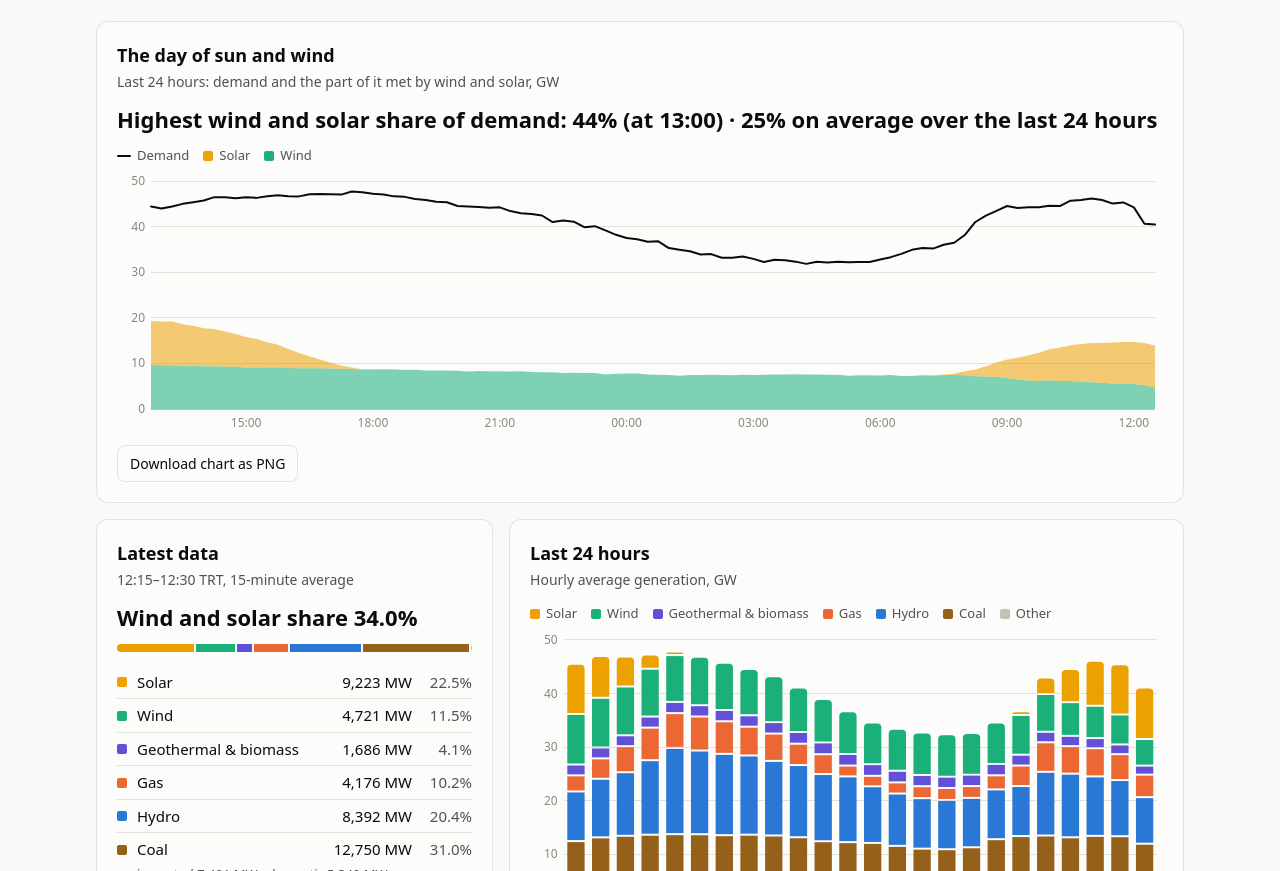
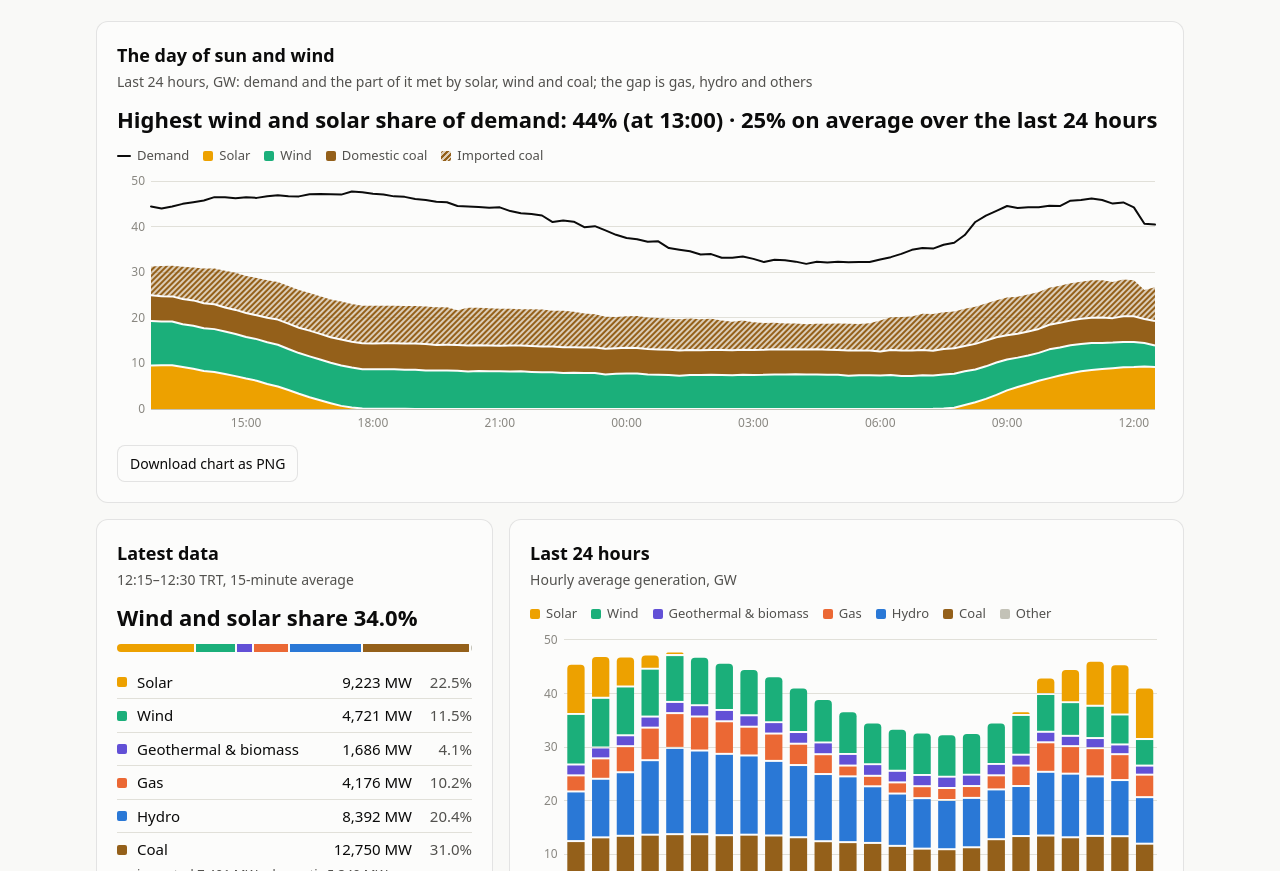
Before and after one commit to bsgumus/cop31antalya, a plain HTML site: page index.html in a window 1280 px wide. Shown: the part 830-1701 px from the top of the page. Drawn offline with Linux system fonts and the light colour scheme.

Commit message:
Güneş ve rüzgârın günü: yerli ve ithal kömür katmanları
Yığın alttan üste güneş, rüzgâr, yerli kömür (linyit, taş kömürü, asfaltit),
ithal kömür (aynı kahverengi, taralı); tüketim çizgisi üstte, aradaki boşluk
doğalgaz, hidro ve diğerleri. İpucunda kömür payı; PNG lejantı taralı anahtar.

Co-Authored-By: Claude Opus 5.5 <noreply@anthropic.com>

```diff
--- a/index.html
+++ b/index.html
@@ -275,6 +275,10 @@ body.widget .gunes-gunu, body.widget .gunler, body.widget .paylas, body.widget .
 .lejant .cizgi { width: 14px; height: 2px; border-radius: 1px; background: var(--ink); display: inline-block; }
 .lejant .kesik { width: 16px; height: 2px; display: inline-block; background: repeating-linear-gradient(90deg, currentColor 0 4px, transparent 4px 7px); }
 .lejant .daire { width: 9px; height: 9px; border-radius: 50%; display: inline-block; }
+/* İthal kömür: kömür kahverengisi, çapraz taralı (yerli kömür düz). İki ayrı kahverengi tonu koyu temada
+   doğrulayıcıdan geçmiyor; aynı renk + tarama ikisini hem renk körlüğünde hem baskıda ayırır. */
+.tarali { color: var(--g-komur); background: repeating-linear-gradient(135deg, currentColor 0 2px, transparent 2px 4px), color-mix(in srgb, currentColor 30%, transparent); }
+.ipucu .anahtar.tarali { height: 8px; }
 svg.grafik .imlec { stroke: var(--ink-2); stroke-width: 1; pointer-events: none; }
 body.widget main { padding: 12px; max-width: none; }
 body.widget h1 { font-size: clamp(16px, 3.6vw, 22px); margin: 6px 0 0; max-width: none; }
@@ -529,7 +533,7 @@ const METIN = {
     sBaslik: "Son veri", sAlt: "{a}–{b} TSİ, 15 dakikalık ortalama",
     geriGunCop: " · COP31'in {n}. günü", canliyaDon: "← Canlı sayaca dön", durumGun: "Arşiv · {tarih}", gunBaglanti: "Bu günün bağlantısı",
     sBaslikGun: "Günün ortalama karışımı", sAltGun: "{tarih}, 24 saatlik ortalama", tuketimGun: "Ortalama karbon yoğunluğu {g} g CO₂/kWh",
-    ggAltGun: "{tarih}: tüketim ve bunun rüzgârla güneşten karşılanan kısmı, GW", gBaslikGun: "Saat saat üretim", gAltGun: "{tarih}, saatlik ortalama, GW",
+    ggAltGun: "{tarih}, GW: tüketim ve bunun güneş, rüzgâr ve kömürle karşılanan kısmı; aradaki boşluk doğalgaz, hidro ve diğerleri", gBaslikGun: "Saat saat üretim", gAltGun: "{tarih}, saatlik ortalama, GW",
     sssBaslik: "Sık sorulan sorular",
     sss: [
       ["Bu rakamlar resmî mi?", "Üretim verisi TEİAŞ'ın resmî Yük Tevzi Bilgi Sistemi'nden geliyor. Kömür, CO₂ ve maliyet rakamları bu verinin üzerine yapılan hesaplamalar: resmî istatistik değil, yöntemi aşağıda açıkça yazılı tahminler."],
@@ -548,7 +552,7 @@ const METIN = {
     pngIndir: "Grafiği PNG olarak indir", csvGunluk: "Günlük veri (CSV)", csvDakika: "15 dakikalık veri (CSV)",
     indirNot: "Kaynak göstererek serbestçe kullanabilirsiniz. 15 dakikalık dosya, tablodaki günlerin TEİAŞ ham verisini içerir.",
     pngKaynak: "cop31antalya.org · Kaynak: TEİAŞ YTBS",
-    ggBaslik: "Güneş ve rüzgârın günü", ggAlt: "Son 24 saat: tüketim ve bunun rüzgârla güneşten karşılanan kısmı, GW",
+    ggBaslik: "Güneş ve rüzgârın günü", ggAlt: "Son 24 saat, GW: tüketim ve bunun güneş, rüzgâr ve kömürle karşılanan kısmı; aradaki boşluk doğalgaz, hidro ve diğerleri",
     ggManset: "Rüzgâr ve güneşin tüketimdeki en yüksek payı: {p} (saat {s}) · son 24 saatin ortalaması {o}",
     ggMansetGun: "Rüzgâr ve güneşin tüketimdeki en yüksek payı: {p} (saat {s}) · günün ortalaması {o}",
     emBaslik: "Türkiye'nin emisyon hedefleri", emAlt: "Net sera gazı emisyonu (arazi kullanımı ve ormancılık dahil), milyon ton CO₂ eşdeğeri",
@@ -569,7 +573,7 @@ const METIN = {
     kopyalandi: "Kopyalandı",
     donemYazi: { onizleme: "Bugün (saat {s} itibarıyla)", cop: "COP31 başladığından bu yana (saat {s} itibarıyla)", bitti: "COP31 boyunca (9–20 Kasım)", gun: "{tarih} günü" },
     paylasCumle: "{d} Türkiye'de elektrik üretmek için {komur} ton kömür yakıldı; bu yaklaşık {kamyon} kamyon yük demek.",
-    tuketimAd: "Tüketim", rgPayAd: "Rüzgâr + güneş payı",
+    tuketimAd: "Tüketim", rgPayAd: "Rüzgâr + güneş payı", komurPayAd: "Kömür payı", yerliKomurAd: "Yerli kömür", ithalKomurAd: "İthal kömür",
     saat: "Saat", toplam: "Toplam", kismi: "kısmi saat",
     dBaslik: "Gün gün", dAltCop: "COP31 günleri", dAltOnce: "Son günler",
     dSutun: ["Gün", "Üretim (GWh)", "Rüzgâr + güneş", "Yakılan kömür (ton)", "CO₂ (ton)", "İthal kömüre ödenen", "Doğalgaza ödenen"],
@@ -595,7 +599,7 @@ const METIN = {
       "Doğalgaz: TEİAŞ'ın 2025 yakıt tüketimi gaz santrallerinin üretimine bölündüğünde elektrik MWh'i başına {m3} m³ gaz çıkıyor (kojenerasyondaki ısı üretimi dahil). Gazın enerjisi BOTAŞ'ın üst ısıl değeriyle (9.155 kcal/m³) hesaplandı.",
       "Doğalgaza ödenen: her gün, o gün yakılan gaz × TTF fiyatı × ECB EUR/USD referans kuru. TTF fiyatı, ICE Endex Dutch TTF ön ay vadeli kontratının ice.com'daki gecikmeli fiyatı (şu an {vade} vadesi, {ttf} €/MWh); kur {kur}. Bugün elektrik MWh'i başına yaklaşık {gazMwh} $. Bu, yakılan gazın Avrupa piyasa fiyatıyla değeri; BOTAŞ'ın uzun vadeli sözleşme fiyatları bundan farklı.",
       "CO₂: ETKB'nin 2023 yılı yakıta göre elektrik üretim emisyon faktörleri, ton CO₂/MWh: {co2Liste}. Hidro, rüzgâr, güneş, jeotermal, biyokütle ve nükleer sıfır sayılır; nafta ve LPG için motorin faktörü kullanılır.",
-      "Gruplar: hidro = barajlı + akarsu; doğalgaz = doğalgaz + LNG; kömür = linyit + ithal kömür + taş kömürü + asfaltit; diğer = nükleer, fuel-oil, motorin, nafta, LPG ve atık ısı.",
+      "Gruplar: hidro = barajlı + akarsu; doğalgaz = doğalgaz + LNG; kömür = yerli (linyit, taş kömürü, asfaltit) + ithal kömür; diğer = nükleer, fuel-oil, motorin, nafta, LPG ve atık ısı.",
       "Emisyon hedefleri grafiği: gerçekleşen net emisyon (arazi kullanımı ve ormancılık dahil) TÜİK sera gazı envanterinden; referans senaryolar ve hedefler Türkiye'nin INDC, birinci NDC ve NDC 3.0 belgelerinden. Yeni referans senaryonun yalnız 2018 başlangıcı ve 2035 değeri gösteriliyor.",
       "Bu site bağımsızdır; UNFCCC ya da COP31 Başkanlığı ile bağlantısı yoktur.",
     ],
@@ -651,7 +655,7 @@ const METIN = {
     sBaslik: "Latest data", sAlt: "{a}–{b} TRT, 15-minute average",
     geriGunCop: " · Day {n} of COP31", canliyaDon: "← Back to the live counter", durumGun: "Archive · {tarih}", gunBaglanti: "Link to this day",
     sBaslikGun: "Average mix of the day", sAltGun: "{tarih}, 24-hour average", tuketimGun: "Average carbon intensity {g} g CO₂/kWh",
-    ggAltGun: "{tarih}: demand and the part of it met by wind and solar, GW", gBaslikGun: "Generation hour by hour", gAltGun: "{tarih}, hourly average, GW",
+    ggAltGun: "{tarih}, GW: demand and the part of it met by solar, wind and coal; the gap is gas, hydro and others", gBaslikGun: "Generation hour by hour", gAltGun: "{tarih}, hourly average, GW",
     sssBaslik: "Frequently asked questions",
     sss: [
       ["Are these official figures?", "Generation data comes from TEİAŞ's official Load Dispatch Information System. The coal, CO₂ and cost figures are calculations on top of that data: estimates with the method written out below, not official statistics."],
@@ -670,7 +674,7 @@ const METIN = {
     pngIndir: "Download chart as PNG", csvGunluk: "Daily data (CSV)", csvDakika: "15-minute data (CSV)",
     indirNot: "Free to use with attribution. The 15-minute file holds TEİAŞ raw data for the days in the table.",
     pngKaynak: "cop31antalya.org · Source: TEİAŞ YTBS",
-    ggBaslik: "The day of sun and wind", ggAlt: "Last 24 hours: demand and the part of it met by wind and solar, GW",
+    ggBaslik: "The day of sun and wind", ggAlt: "Last 24 hours, GW: demand and the part of it met by solar, wind and coal; the gap is gas, hydro and others",
     ggManset: "Highest wind and solar share of demand: {p} (at {s}) · {o} on average over the last 24 hours",
     ggMansetGun: "Highest wind and solar share of demand: {p} (at {s}) · {o} on average that day",
     emBaslik: "Türkiye's emission targets", emAlt: "Net greenhouse gas emissions (including land use and forestry), million tonnes CO₂ equivalent",
@@ -691,7 +695,7 @@ const METIN = {
     kopyalandi: "Copied",
     donemYazi: { onizleme: "Today (as of {s} TRT)", cop: "Since COP31 began (as of {s} TRT)", bitti: "During COP31 (9–20 November)", gun: "On {tarih}" },
     paylasCumle: "{d}, {komur} tonnes of coal were burned to generate electricity in Türkiye, roughly {kamyon} truckloads.",
-    tuketimAd: "Demand", rgPayAd: "Wind + solar share",
+    tuketimAd: "Demand", rgPayAd: "Wind + solar share", komurPayAd: "Coal share", yerliKomurAd: "Domestic coal", ithalKomurAd: "Imported coal",
     saat: "Hour", toplam: "Total", kismi: "partial hour",
     dBaslik: "Day by day", dAltCop: "COP31 days", dAltOnce: "Recent days",
     dSutun: ["Day", "Generation (GWh)", "Wind + solar", "Coal burned (t)", "CO₂ (t)", "Paid for imported coal", "Paid for gas"],
@@ -717,7 +721,7 @@ const METIN = {
       "Gas: TEİAŞ 2025 fuel consumption divided by gas-fired generation gives {m3} m³ of gas per MWh of electricity (including heat production in CHP plants). Gas energy uses BOTAŞ's gross calorific value (9,155 kcal/m³).",
       "Paid for gas: for each day, gas burned that day × TTF price × ECB EUR/USD reference rate. The TTF price is the delayed price of ICE Endex's Dutch TTF front-month futures contract on ice.com (currently the {vade} contract, €{ttf}/MWh); the rate is {kur}. Today about ${gazMwh} per MWh of electricity. This values the gas at European market prices; BOTAŞ's long-term contract prices differ.",
       "CO₂: ETKB's 2023 emission factors for electricity generation by fuel, tonnes CO₂/MWh: {co2Liste}. Hydro, wind, solar, geothermal, biomass and nuclear count as zero; naphtha and LPG use the diesel factor.",
-      "Groups: hydro = reservoir + run-of-river; gas = natural gas + LNG; coal = lignite + imported coal + hard coal + asphaltite; other = nuclear, fuel oil, diesel, naphtha, LPG and waste heat.",
+      "Groups: hydro = reservoir + run-of-river; gas = natural gas + LNG; coal = domestic (lignite, hard coal, asphaltite) + imported coal; other = nuclear, fuel oil, diesel, naphtha, LPG and waste heat.",
       "Emission targets chart: actual net emissions (including land use and forestry) from TÜİK's greenhouse gas inventory; reference scenarios and targets from Türkiye's INDC, first NDC and NDC 3.0. Only the 2018 starting point and 2035 value of the new reference scenario are shown.",
       "This site is independent and is not affiliated with the UNFCCC or the COP31 Presidency.",
     ],
@@ -1055,9 +1059,9 @@ const svgEl = (ad, ozellik, ebeveyn) => { const e = document.createElementNS(NS,
 // İpucu kutusu: başlık ve satırlar (renk anahtarı, önde değer, arkada ad).
 function ipucuYaz(baslik, satirlar) {
   const bas = document.createElement("div"); bas.className = "bas"; bas.textContent = baslik;
-  $("ipucu").replaceChildren(bas, ...satirlar.map(({ renk, deger, ad, sinif }) => {
+  $("ipucu").replaceChildren(bas, ...satirlar.map(({ renk, deger, ad, sinif, anahtar }) => {
     const s = document.createElement("div"); s.className = "satir" + (sinif ? " " + sinif : "");
-    const a = document.createElement("span"); a.className = "anahtar"; if (renk) a.style.background = renk;
+    const a = document.createElement("span"); a.className = "anahtar" + (anahtar ? " " + anahtar : ""); if (renk) a.style.background = renk;
     const b = document.createElement("b"); b.textContent = deger;
     const c = document.createElement("span"); c.textContent = ad;
     s.append(a, b, c); return s;
@@ -1071,20 +1075,24 @@ function ipucuGoster(cx, cy) {
   ipucu.style.top = Math.min(innerHeight - r.height - 8, Math.max(8, cy - r.height / 2)) + "px";
 }
 
-// "Güneş ve rüzgârın günü": tüketim çizgisi ve altında rüzgârla güneşin karşıladığı kısım (15 dk, son 24 saat).
+// "Güneş ve rüzgârın günü": tüketim çizgisi ve altında güneş, rüzgâr, yerli ve ithal kömürün karşıladığı kısım
+// (15 dk, son 24 saat). Yığın alttan üste güneş, rüzgâr, yerli kömür, ithal kömür: güneş kömürün kahverengisine
+// komşu olunca koyu temada ayrışmıyor (doğrulayıcı). Tüketimle yığının arasındaki boşluk doğalgaz, hidro ve diğerleri.
 function gunesGunuCiz(seri = D.seri) {
   const t = T();
   $("gg-baslik").textContent = t.ggBaslik;
   $("gg-alt").textContent = ARSIV ? doldur(t.ggAltGun, { tarih: gunYaz(ARSIV.tarih) }) : t.ggAlt;
-  $("gg-lejant").replaceChildren(...[["cizgi", "var(--ink)", t.tuketimAd], ["sw", "var(--g-gunes)", t.grup.gunes], ["sw", "var(--g-ruzgar)", t.grup.ruzgar]].map(([sinif, renk, ad]) => {
+  $("gg-lejant").replaceChildren(...[["cizgi", "var(--ink)", t.tuketimAd], ["sw", "var(--g-gunes)", t.grup.gunes], ["sw", "var(--g-ruzgar)", t.grup.ruzgar],
+    ["sw", "var(--g-komur)", t.yerliKomurAd], ["sw tarali", "", t.ithalKomurAd]].map(([sinif, renk, ad]) => {
     const li = document.createElement("li");
-    const k = document.createElement("span"); k.className = sinif; k.style.background = renk;
+    const k = document.createElement("span"); k.className = sinif; if (renk) k.style.background = renk;
     const s = document.createElement("span"); s.textContent = ad;
     li.append(k, s); return li;
   }));
   const n = seri.zaman.length;
   if (n < 2) return;
-  const zaman = seri.zaman.map(Date.parse), gunes = seri.mw.gunes, ruzgar = seri.mw.ruzgar, yuk = seri.yuk;
+  const zaman = seri.zaman.map(Date.parse), { gunes, ruzgar, ithalkomur: ithal } = seri.mw, yuk = seri.yuk;
+  const yerli = seri.mw.linyit.map((v, i) => v + seri.mw.taskomur[i]);
   // Manşet: rüzgâr ve güneşin birlikte karşıladığı en yüksek pay ve dönemin ortalaması (tüketimi bilinen aralıklarda)
   const pay = (i) => (yuk[i] ? (gunes[i] + ruzgar[i]) / yuk[i] : 0);
   let en = 0, rgToplam = 0, yukToplam = 0;
@@ -1094,22 +1102,33 @@ function gunesGunuCiz(seri = D.seri) {
   }
   $("gg-manset").textContent = doldur(ARSIV ? t.ggMansetGun : t.ggManset, { p: yuzde(pay(en), 0), s: saatYaz(zaman[en]), o: yukToplam ? yuzde(rgToplam / yukToplam, 0) : "–" });
 
+  // Katmanların üst sınırları, alttan üste
+  const k1 = gunes, k2 = k1.map((v, i) => v + ruzgar[i]), k3 = k2.map((v, i) => v + yerli[i]), k4 = k3.map((v, i) => v + ithal[i]);
   const kap = $("gg-kap");
   const W = Math.max(300, Math.round(kap.clientWidth || 720)), H = W < 520 ? 220 : 260;
   const m = { l: 34, r: 8, t: 8, b: 24 }, pw = W - m.l - m.r, ph = H - m.t - m.b;
-  const enBuyuk = Math.max(...yuk) / 1000, adim = enBuyuk > 60 ? 20 : 10, ust = Math.max(adim, Math.ceil(enBuyuk / adim) * adim);
+  const enBuyuk = Math.max(...yuk, ...k4) / 1000, adim = enBuyuk > 60 ? 20 : 10, ust = Math.max(adim, Math.ceil(enBuyuk / adim) * adim);
   const x = (ms) => m.l + ((ms - zaman[0]) / (zaman[n - 1] - zaman[0])) * pw;
   const y = (mw) => m.t + ph - (mw / 1000 / ust) * ph;
   const svg = svgEl("svg", { viewBox: `0 0 ${W} ${H}`, class: "grafik", role: "img", "aria-label": t.ggBaslik + ". " + $("gg-manset").textContent });
+  // İthal kömür deseni: kahverengi çapraz çizgiler, altta aynı rengin açığı (lejanttaki .tarali ile aynı)
+  const desen = svgEl("pattern", { id: "gg-ithal-desen", patternUnits: "userSpaceOnUse", width: 4, height: 4, patternTransform: "rotate(45)" }, svgEl("defs", {}, svg));
+  svgEl("rect", { width: 4, height: 4, style: "fill:var(--g-komur);fill-opacity:.3" }, desen);
+  svgEl("rect", { width: 2, height: 4, style: "fill:var(--g-komur)" }, desen);
   for (let gw = 0; gw <= ust; gw += adim) {
     svgEl("line", { x1: m.l, x2: W - m.r, y1: y(gw * 1000), y2: y(gw * 1000), stroke: gw ? "var(--grid)" : "var(--axis)", "stroke-width": 1, "shape-rendering": "crispEdges" }, svg);
     svgEl("text", { x: m.l - 6, y: y(gw * 1000) + 4, "text-anchor": "end" }, svg).textContent = sayi(gw);
   }
-  const alan = (ust, alt) => "M" + zaman.map((z, i) => `${x(z)},${y(ust[i])}`).join("L") + "L" + zaman.map((z, i) => `${x(z)},${y(alt[i])}`).reverse().join("L") + "Z";
-  const rgUst = ruzgar.map((r, i) => r + gunes[i]);
-  svgEl("path", { d: alan(ruzgar, zaman.map(() => 0)), style: "fill:var(--g-ruzgar);fill-opacity:.55" }, svg);
-  svgEl("path", { d: alan(rgUst, ruzgar), style: "fill:var(--g-gunes);fill-opacity:.55" }, svg);
-  svgEl("path", { d: "M" + zaman.map((z, i) => `${x(z)},${y(yuk[i])}`).join("L"), fill: "none", style: "stroke:var(--ink)", "stroke-width": 2, "stroke-linejoin": "round", "stroke-linecap": "round" }, svg);
+  const yol = (seri) => zaman.map((z, i) => `${x(z)},${y(seri[i])}`);
+  const alan = (ust, alt) => "M" + yol(ust).join("L") + "L" + yol(alt).reverse().join("L") + "Z";
+  svgEl("path", { d: alan(k1, zaman.map(() => 0)), style: "fill:var(--g-gunes)" }, svg);
+  svgEl("path", { d: alan(k2, k1), style: "fill:var(--g-ruzgar)" }, svg);
+  svgEl("path", { d: alan(k3, k2), style: "fill:var(--g-komur)" }, svg);
+  svgEl("path", { d: alan(k4, k3), fill: "url(#gg-ithal-desen)" }, svg);
+  // Katmanlar arasında 2 px zemin boşluğu; gece güneş sıfırken boşluk tabana biner, taban çizgisi yeniden çizilir.
+  for (const sinir of [k1, k2, k3]) svgEl("path", { d: "M" + yol(sinir).join("L"), fill: "none", style: "stroke:var(--surface)", "stroke-width": 2, "stroke-linejoin": "round" }, svg);
+  svgEl("line", { x1: m.l, x2: W - m.r, y1: y(0), y2: y(0), stroke: "var(--axis)", "stroke-width": 1, "shape-rendering": "crispEdges" }, svg);
+  svgEl("path", { d: "M" + yol(yuk).join("L"), fill: "none", style: "stroke:var(--ink)", "stroke-width": 2, "stroke-linejoin": "round", "stroke-linecap": "round" }, svg);
   for (let i = 0; i < n; i++) {
     const d = new Date(zaman[i] + TSI_FARK);
     if (d.getUTCMinutes() === 0 && d.getUTCHours() % (W < 460 ? 6 : 3) === 0)
@@ -1119,14 +1138,18 @@ function gunesGunuCiz(seri = D.seri) {
   const imlec = svgEl("line", { class: "imlec", y1: m.t, y2: m.t + ph, visibility: "hidden" }, svg);
   const hedef = svgEl("rect", { class: "hedef", x: m.l, y: m.t, width: pw, height: ph, tabindex: 0, "aria-label": t.ggBaslik }, svg);
   let secili = en;
+  const gw = (mw) => sayi(mw / 1000, 1) + " GW";
   const goster = (i) => {
     secili = i;
     imlec.setAttribute("x1", x(zaman[i])); imlec.setAttribute("x2", x(zaman[i])); imlec.setAttribute("visibility", "visible");
     ipucuYaz(`${saatYaz(zaman[i] - 15 * 60e3)}–${saatYaz(zaman[i])}`, [
-      { renk: "var(--ink)", deger: sayi(yuk[i] / 1000, 1) + " GW", ad: t.tuketimAd },
-      { renk: "var(--g-gunes)", deger: sayi(gunes[i] / 1000, 1) + " GW", ad: t.grup.gunes },
-      { renk: "var(--g-ruzgar)", deger: sayi(ruzgar[i] / 1000, 1) + " GW", ad: t.grup.ruzgar },
+      { renk: "var(--ink)", deger: gw(yuk[i]), ad: t.tuketimAd },
+      { renk: "var(--g-gunes)", deger: gw(gunes[i]), ad: t.grup.gunes },
+      { renk: "var(--g-ruzgar)", deger: gw(ruzgar[i]), ad: t.grup.ruzgar },
+      { renk: "var(--g-komur)", deger: gw(yerli[i]), ad: t.yerliKomurAd },
+      { anahtar: "tarali", deger: gw(ithal[i]), ad: t.ithalKomurAd },
       { deger: yuk[i] ? yuzde((gunes[i] + ruzgar[i]) / yuk[i], 0) : "–", ad: t.rgPayAd, sinif: "toplam" },
+      { deger: yuk[i] ? yuzde((yerli[i] + ithal[i]) / yuk[i], 0) : "–", ad: t.komurPayAd },
     ]);
     const b = svg.getBoundingClientRect();
     ipucuGoster(b.left + x(zaman[i]) * (b.width / W), b.top + b.height / 2);
@@ -1353,8 +1376,15 @@ async function grafikPng(kap, baslik, lejant, kaynak = T().pngKaynak) {
   for (const li of lejant.querySelectorAll("li")) {
     const anahtar = li.firstElementChild, ad = li.lastElementChild.textContent;
     const st = getComputedStyle(anahtar), tur = anahtar.className;
-    x.fillStyle = tur === "kesik" ? st.color : st.backgroundColor;
-    if (tur === "kesik") for (let i = 0; i < 3; i++) x.fillRect(lx + i * 6, 57, 4, 2);
+    x.fillStyle = tur === "kesik" || anahtar.classList.contains("tarali") ? st.color : st.backgroundColor;
+    if (anahtar.classList.contains("tarali")) { // açık zemin üstünde çapraz çizgiler, sayfadaki desenle aynı
+      x.save(); x.beginPath(); x.rect(lx, 52, 10, 10); x.clip();
+      x.globalAlpha = 0.3; x.fillRect(lx, 52, 10, 10); x.globalAlpha = 1;
+      x.strokeStyle = st.color; x.lineWidth = 2;
+      for (let d = -12; d <= 12; d += 4 * Math.SQRT2) { x.beginPath(); x.moveTo(lx + d, 62); x.lineTo(lx + d + 10, 52); x.stroke(); }
+      x.restore();
+    }
+    else if (tur === "kesik") for (let i = 0; i < 3; i++) x.fillRect(lx + i * 6, 57, 4, 2);
     else if (tur === "daire") { x.beginPath(); x.arc(lx + 5, 57, 4.5, 0, 2 * Math.PI); x.fill(); }
     else if (tur === "cizgi") x.fillRect(lx, 57, 14, 2);
     else x.fillRect(lx, 52, 10, 10);
```
